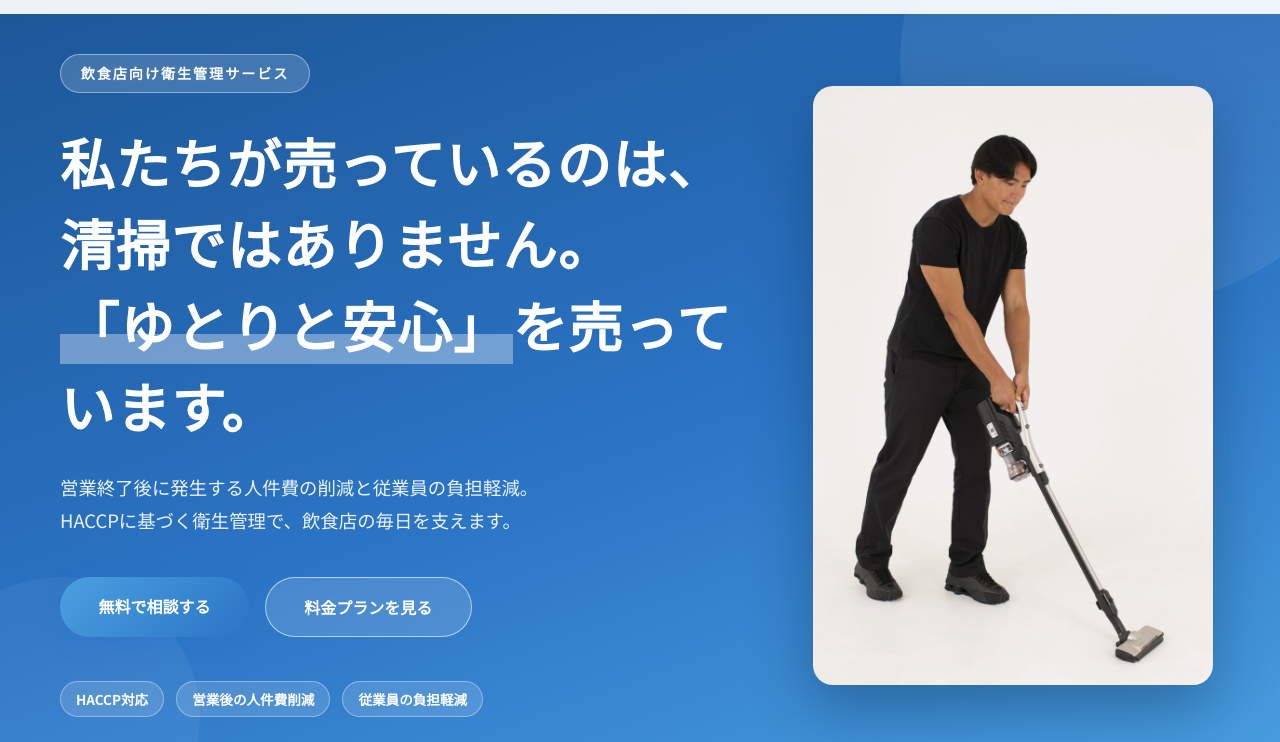
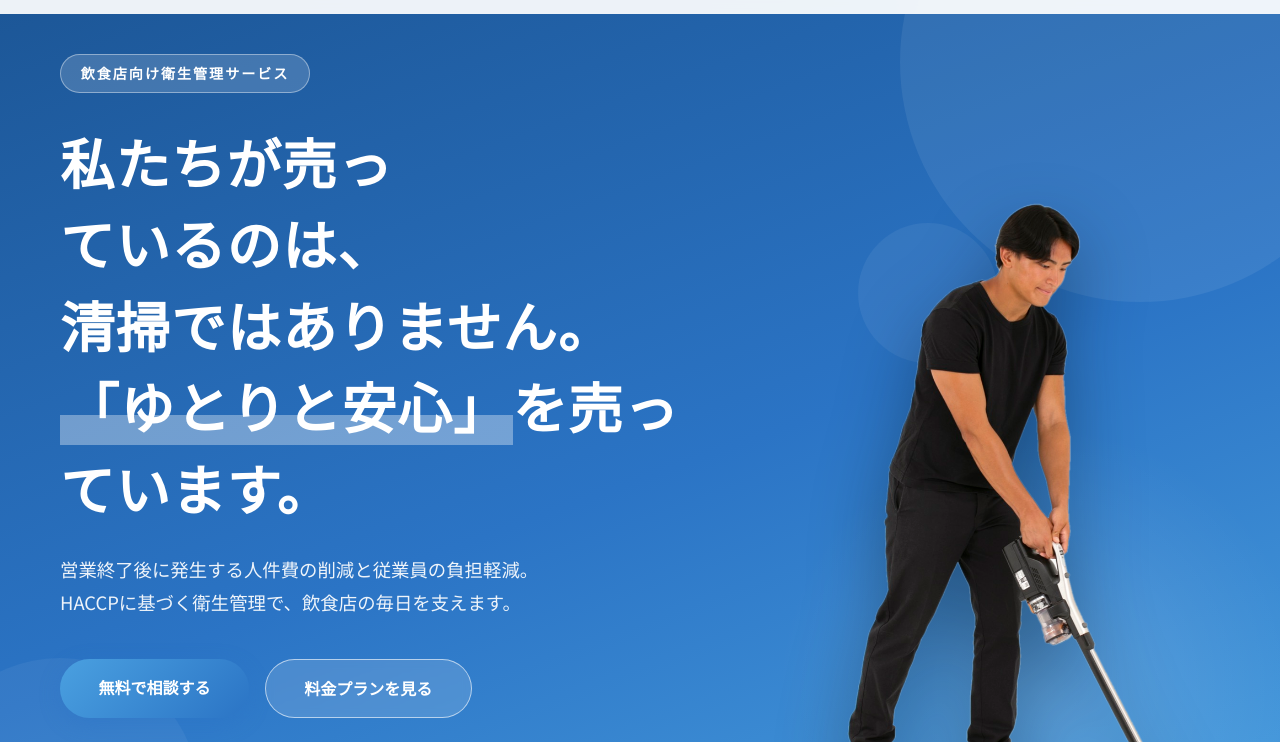
Before and after one commit to rikubon50/sanis-works, a plain HTML site: page index.html in a window 1280 px wide. Shown: the part 58-800 px from the top of the page. Drawn offline with Linux system fonts and the light colour scheme.

Commit message:
トップを再構成: 人物を切り抜いて背景に統合
- 掃除機写真の人物をフラッドフィルで切り抜き（hero-cutout.png）
- デスクトップ: 右下に接地配置+背後にグロー、モバイル: テキスト下中央に接地
- 白背景カード型のhero.jpgは廃止

Co-Authored-By: Claude Fable 5 <noreply@anthropic.com>

```diff
--- a/css/style.css
+++ b/css/style.css
@@ -185,18 +185,39 @@ a { color: inherit; text-decoration: none; }
   margin: 0 auto;
   width: 100%;
   color: #fff;
-  display: grid;
-  grid-template-columns: 1.25fr 0.75fr;
-  gap: 56px;
-  align-items: center;
 }
 
-.hero__visual img {
+.hero__content {
+  max-width: 660px;
+  position: relative;
+  z-index: 2;
+}
+
+/* 人物切り抜き: 背景に直接立たせる */
+.hero__figure {
+  position: absolute;
+  bottom: 0;
+  right: max(3vw, calc((100% - 1300px) / 2));
+  width: clamp(280px, 31vw, 450px);
+  z-index: 1;
+  pointer-events: none;
+}
+.hero__figure::before {
+  content: "";
+  position: absolute;
+  left: 50%;
+  bottom: -12%;
+  width: 135%;
+  aspect-ratio: 1;
+  transform: translateX(-50%);
+  border-radius: 50%;
+  background: radial-gradient(circle, rgba(255, 255, 255, 0.16) 0%, rgba(255, 255, 255, 0.05) 45%, transparent 70%);
+}
+.hero__figure img {
+  position: relative;
   width: 100%;
-  max-width: 400px;
-  margin: 0 auto;
-  border-radius: 20px;
-  box-shadow: 0 24px 60px rgba(9, 34, 61, 0.35);
+  display: block;
+  filter: drop-shadow(0 30px 36px rgba(7, 28, 48, 0.45));
 }
 
 .hero__eyebrow {
@@ -724,8 +745,13 @@ a { color: inherit; text-decoration: none; }
 }
 
 @media (max-width: 1023px) {
-  .hero__inner { grid-template-columns: 1fr; gap: 44px; }
-  .hero__visual img { max-width: 320px; display: block; }
+  /* タブレット以下: 人物はテキストの下・中央、足元をセクション下端に接地 */
+  .hero { flex-direction: column; justify-content: center; padding-bottom: 0; }
+  .hero__figure {
+    position: static;
+    margin: 44px auto 0;
+    width: min(56vw, 320px);
+  }
   .plan__grid { grid-template-columns: 1fr; max-width: 520px; margin: 0 auto; gap: 40px; }
   .plan-card--featured { transform: none; }
   .plan-card--featured:hover { transform: translateY(-6px); }
@@ -738,8 +764,8 @@ a { color: inherit; text-decoration: none; }
   :root { --header-h: 60px; }
   .section { padding: 72px 20px; }
 
-  .hero { padding-bottom: 64px; }
   .hero__actions .btn { width: 100%; }
+  .hero__figure { width: min(62vw, 280px); margin-top: 36px; }
 
   .problems__inner { flex-direction: column; align-items: flex-start; gap: 16px; }
   .problems__title { border-right: none; padding-right: 0; border-bottom: 2px solid rgba(255,255,255,0.3); padding-bottom: 10px; }
--- a/index.html
+++ b/index.html
@@ -71,9 +71,9 @@
           <li>従業員の負担軽減</li>
         </ul>
         </div>
-        <div class="hero__visual">
-          <img src="img/hero.jpg" alt="掃除機で床を清掃するSANIS WORKSのスタッフ" width="860" height="1289">
-        </div>
+      </div>
+      <div class="hero__figure">
+        <img src="img/hero-cutout.png" alt="掃除機で床を清掃するSANIS WORKSのスタッフ" width="720" height="1226">
       </div>
     </section>
 
```
Also changed, not shown: img/hero-cutout.png (added), img/hero.jpg (deleted).
